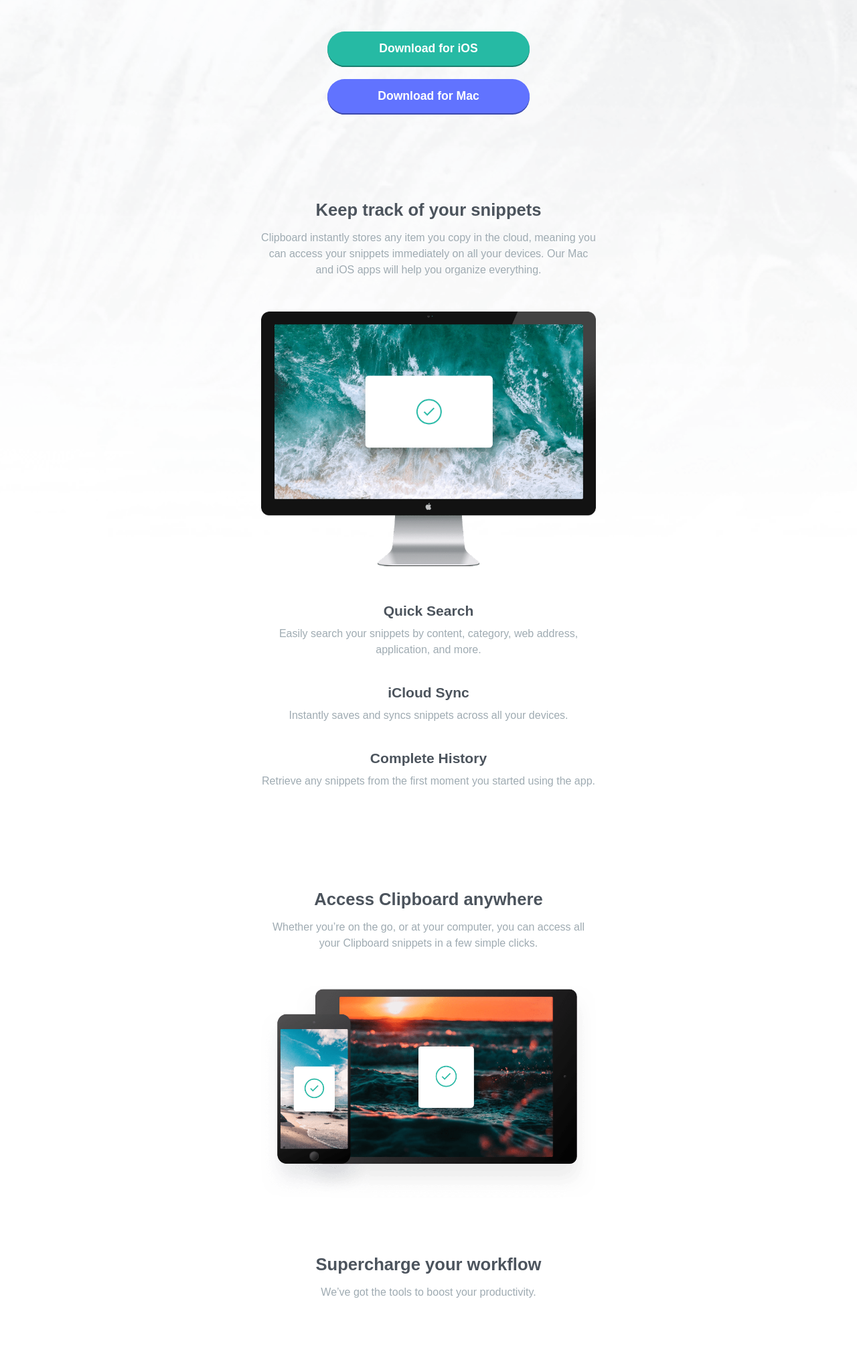
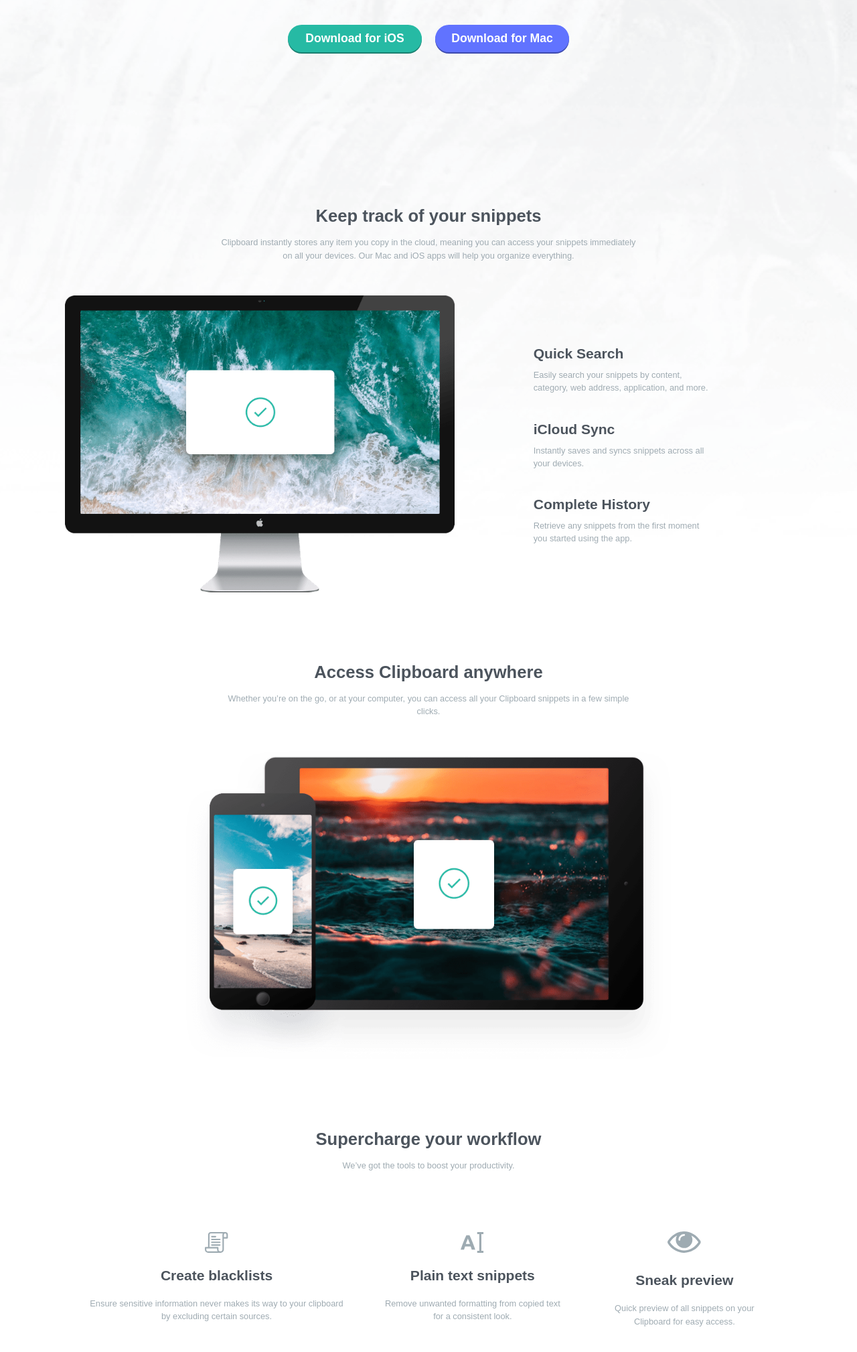
Before and after one commit to rodrigoandregg/clipboard-landing-page, a plain HTML site: page index.html in a window 1280 px wide. Shown: the part 409-2427 px from the top of the page at 67% size. Drawn offline with Linux system fonts and the light colour scheme; a web font is replaced by a local one.

Commit message:
se agrega media query 1024px

```diff
--- a/index.html
+++ b/index.html
@@ -123,7 +123,8 @@
       </div>
     </section>
   </main>
-  <footer class="footer container flex">
+  <footer class="footer">
+    <div class="real__footer container flex">
       <figure class="footer__logo">
         <img src="images/logo.svg" alt="" class="footer__icon">
       </figure>
@@ -145,6 +146,7 @@
           <img src="images/icon-instagram.svg" alt="instagram logo" class="social__img">
         </figure>
       </div>
+    </div>
     <div class="copy">
       <p class="attribution">
         Challenge by <a href="https://www.frontendmentor.io?ref=challenge" target="_blank">Frontend Mentor</a>.
--- a/styles/style.css
+++ b/styles/style.css
@@ -112,6 +112,7 @@
 
 .section {
     margin-top: 150px;
+    align-items: center;
 }
 
 .track {
@@ -169,6 +170,9 @@
 
 .footer {
     background-color: var(--footerbg);
+}
+
+.real__footer {
     padding-top: 50px;
     width: 100%;
 }
@@ -199,3 +203,91 @@
 .attribution a {
     color: hsl(228, 45%, 44%);
 }
+
+@media (min-width:1024px) {
+
+    p {
+        font-size: .8rem;
+    }
+
+    .section {
+        margin-top: 100px;
+    }
+
+    .container {
+        width: 100%;
+        max-width: unset;
+    }
+
+    .flex {
+        justify-content: center;
+    }
+
+    .hero .info {
+        width: 550px;
+    }
+
+    .download {
+        justify-content: center;
+        flex-direction: row;
+        align-items: center;
+    }
+
+    .download__cta {
+        width: 200px;
+        padding: 10px 0;
+    }
+
+    .info {
+        align-self: center;
+        width: 620px;
+    }
+
+    .track__snippets {
+        justify-content: space-around;
+        flex-direction: row;
+        width: 95%;
+        gap: 0;
+    }
+
+    .snippets__picture {
+        margin-left: -12%;
+        width: 60%;
+    }
+
+    .snippets__services {
+        text-align: start;
+        width: 270px;
+    }
+
+    .access__picture {
+        width: 80%;
+    }
+
+    .workflow {
+        width: 80%;
+    }
+
+    .workflow__options {
+        flex-direction: row;
+    }
+
+    .trades {
+        flex-direction: row;
+        width: 95%;
+    }
+
+    .real__footer {
+        max-width: unset;
+        flex-direction: row;
+        justify-content: space-around;
+        padding-bottom: 50px;
+    }
+
+    .footer__links {
+        display: grid;
+        grid-template-columns: repeat(3, 1fr);
+        text-align: start;
+    }
+
+}
```
Lines whose indentation alone changed are shown as unchanged.
